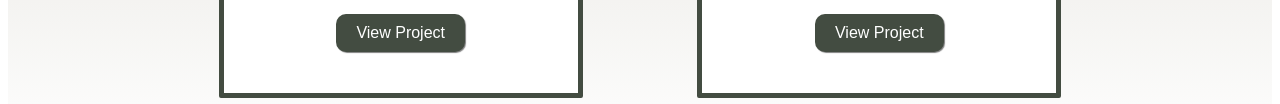
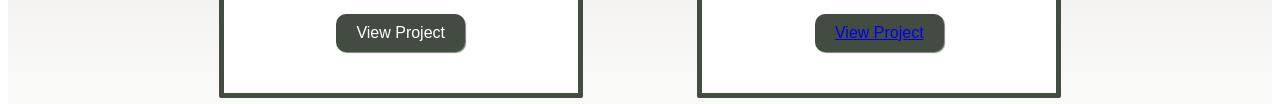
Before and after one commit to megbailey6/Challenge_19, a plain HTML site: page index.html in a window 1280 px wide. Shown: the part 1827-1931 px from the top of the page. Drawn offline with nearby package versions, Linux system fonts and the light colour scheme; a web font is replaced by a local one.

Commit message:
Update index.html

```diff
--- a/index.html
+++ b/index.html
@@ -71,7 +71,7 @@
                 </div>
                 <div class="workCard"><h2>Angels in Sports</h2>
                     <center><img src="Images/AISPrototype.png" href="https://megbailey6.github.io/Challenge_20/"></center>
-                    <center><button a href="https://megbailey6.github.io/Challenge_19/"></a>View Project</button></center>
+                    <center><button><a href="https://megbailey6.github.io/Challenge_19/">View Project</a></button></center>
                 </div>
                 <!-- <div class="workCard"><h2>Placeholder</h2>
                     <img src="">
```
